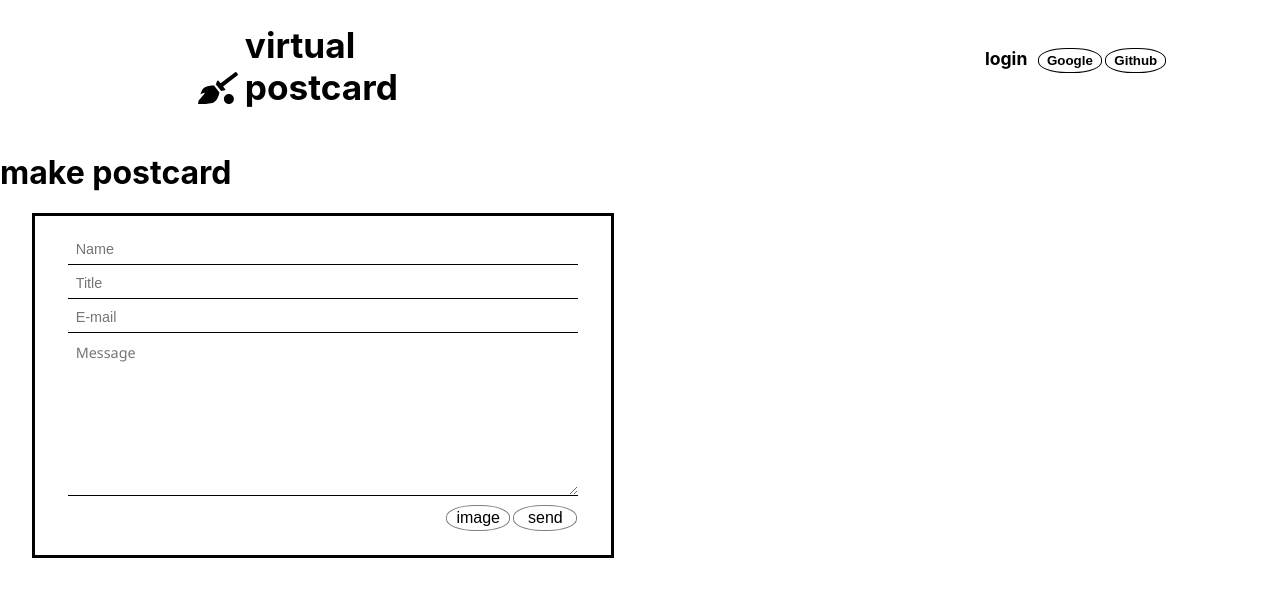
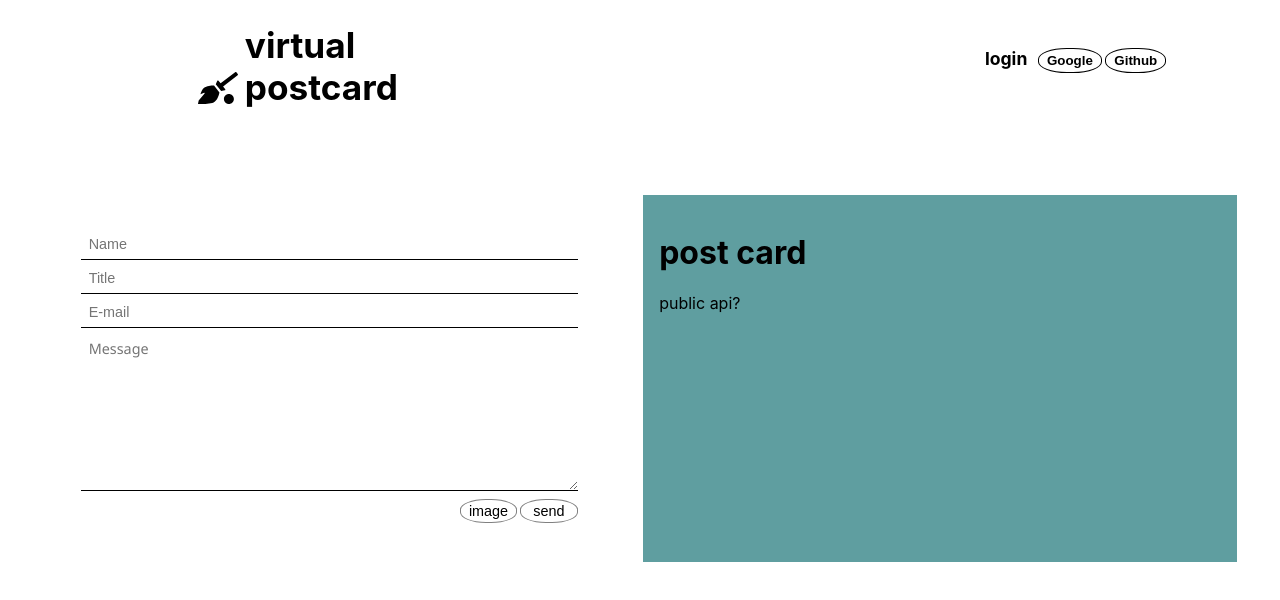
Before and after one commit to higayoshiko/Virtual-Postcard, a React (Create React App) app in the folder virtualPostcard/: page / in a window 1280 px wide. Shown: the top 600 px of the page. Built offline with nearby package versions, Linux system fonts and the light colour scheme; no server answers.

Commit message:
email form ui

```diff
--- a/virtualPostcard/src/components/emailForm/emailForm.jsx
+++ b/virtualPostcard/src/components/emailForm/emailForm.jsx
@@ -1,23 +1,32 @@
-import React from "react";
+import React, { useRef } from "react";
 import styles from "./emailForm.module.css";
 
 const EmailForm = (props) => {
+  const formRef = useRef();
+  const nameRef = useRef();
+  const titleRef = useRef();
+  const emailRef = useRef();
+  const messageRef = useRef();
+
   return (
-    <form className={styles.form}>
+    <form ref={formRef} className={styles.form}>
       {/* <h3>email form</h3> */}
       <input
+        ref={nameRef}
         className={styles.input}
         type="text"
         name="name"
         placeholder="Name"
       ></input>
       <input
+        ref={titleRef}
         className={styles.input}
         type="text"
         name="title"
         placeholder="Title"
       ></input>
       <input
+        ref={emailRef}
         className={styles.input}
         type="text"
         name="email"
@@ -32,6 +41,7 @@ const EmailForm = (props) => {
         allowFullScreen
       /> */}
       <textarea
+        ref={messageRef}
         className={styles.msg}
         name="message"
         placeholder="Message"
--- a/virtualPostcard/src/components/emailForm/emailForm.module.css
+++ b/virtualPostcard/src/components/emailForm/emailForm.module.css
@@ -4,7 +4,7 @@
   margin: 1em 2em;
   padding: 1em 2em;
   width: 40%;
-  border: solid;
+  /* border: solid; */
 }
 .input,
 .msg {
@@ -27,7 +27,7 @@
 .imgBtn,
 .sendBtn {
   float: right;
-  font-size: 1em;
+  font-size: 0.9em;
   margin: 0.5em 0.1em;
   width: 4em;
   padding: 0.2em;
--- a/virtualPostcard/src/components/makePostCard/makePostCard.jsx
+++ b/virtualPostcard/src/components/makePostCard/makePostCard.jsx
@@ -1,13 +1,17 @@
 import React from "react";
+import styles from "./makePostCard.module.css";
 import EmailForm from "../emailForm/emailForm";
 import Header from "../header/header";
+import PostCard from "../postCard/postCard";
 
 const MakePostCard = ({ authService }) => {
   return (
     <>
       <Header authService={authService} />
-      <h1>make postcard</h1>
-      <EmailForm />
+      <div className={styles.section}>
+        <EmailForm />
+        <PostCard />
+      </div>
     </>
   );
 };
--- a/virtualPostcard/src/components/makePostCard/makePostCard.module.css
+++ b/virtualPostcard/src/components/makePostCard/makePostCard.module.css
@@ -0,0 +1,5 @@
+.section {
+  display: flex;
+  padding: 1em;
+  margin-top: 3em;
+}
--- /dev/null
+++ b/virtualPostcard/src/components/postCard/postCard.jsx
@@ -0,0 +1,13 @@
+import React from "react";
+import styles from "./postCard.module.css";
+
+const PostCard = (props) => {
+  return (
+    <div className={styles.postcard}>
+      <h1>post card</h1>
+      <p>public api?</p>
+    </div>
+  );
+};
+
+export default PostCard;
--- /dev/null
+++ b/virtualPostcard/src/components/postCard/postCard.module.css
@@ -0,0 +1,5 @@
+.postcard {
+  background-color: cadetblue;
+  width: 45%;
+  padding: 1em;
+}
--- a/virtualPostcard/src/components/savePage/savedPage.jsx
+++ b/virtualPostcard/src/components/savePage/savedPage.jsx
@@ -1,10 +1,39 @@
-import React, { useEffect } from "react";
+import React, { useEffect, useState } from "react";
 import { useNavigate } from "react-router";
 import EmailForm from "../emailForm/emailForm";
 import Header from "../header/header";
 import SavedForm from "../savedForm/savedForm";
 
 const SavedPostCard = ({ authService }) => {
+  const [cards, setCards] = useState([
+    {
+      id: "1",
+      name: "example1",
+      title: "example1",
+      email: "leegm17@naver.com",
+      message: "post card example",
+      imgName: "ji",
+      imgUrl: "",
+    },
+    {
+      id: "2",
+      name: "example2",
+      title: "example2",
+      email: "leegm17@naver.com",
+      message: "post card example",
+      imgName: "ji",
+      imgUrl: "",
+    },
+    {
+      id: "2",
+      name: "example3",
+      title: "example3",
+      email: "leegm17@naver.com",
+      message: "post card example",
+      imgName: "ji",
+      imgUrl: "",
+    },
+  ]);
   const navigate = useNavigate();
 
   const onLogOut = () => {
--- a/virtualPostcard/src/components/savedForm/savedForm.jsx
+++ b/virtualPostcard/src/components/savedForm/savedForm.jsx
@@ -1,4 +1,5 @@
 import React from "react";
+import styles from "./savedForm.module.css";
 
 const SavedForm = (props) => <h1>saved form</h1>;
 
```
Also changed, not shown: virtualPostcard/src/components/savedForm/savedForm.module.css (added).
